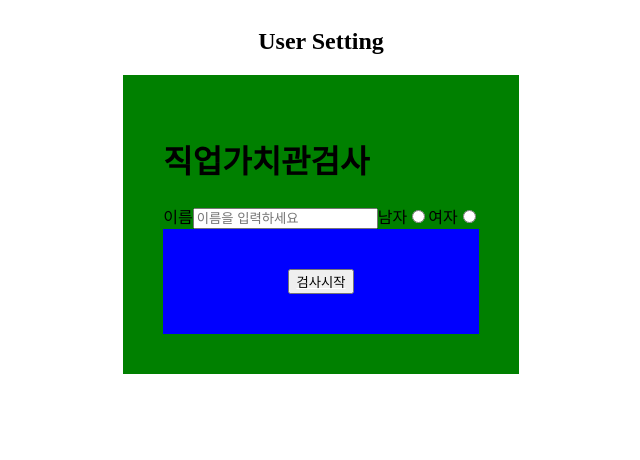
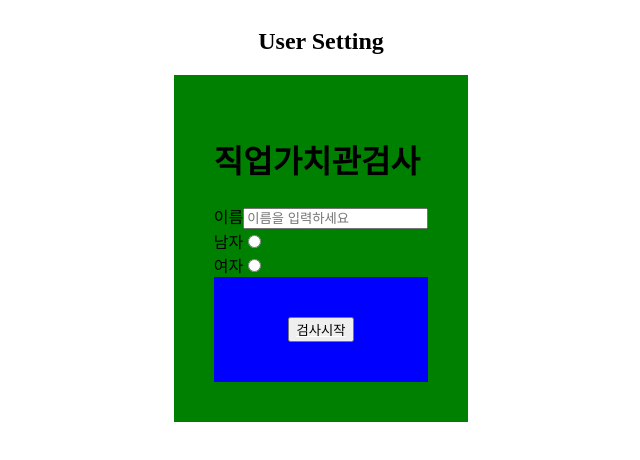
Before and after one commit to Grapefruitgreentealoe/eliceproject, a React (Create React App) app: page / in a window 1280 px wide. Shown: the top 460 px of the page, without its empty margins (319-959 px from the left). Built offline with nearby package versions, Linux system fonts and the light colour scheme.

Commit message:
add RadioInput and modify InputUser

```diff
--- a/src/components/InputUser.jsx
+++ b/src/components/InputUser.jsx
@@ -1,6 +1,7 @@
 import React, { useState } from "react";
 import { Link } from "react-router-dom";
 import "./page-layout.css"
+import RadioInput from "./RadioInput";
 function InputUser() {
   const [username, setName] = useState("");
   const [state, setState] = useState("");
@@ -24,22 +25,12 @@ function InputUser() {
         onChange={onChange}
         value={username}
       />
-      <label>남자</label>
-      <input
-        type="radio"
-        defaultChecked={"1" === state}
-        value="1"
-        name="questionNumber1"
-        onClick={handleChange}
-      />
-      <label>여자</label>
-      <input
-        type="radio"
-        defaultChecked={"2" === state}
-        value="2"
-        name="questionNumber1"
-        onClick={handleChange}
-      />
+
+      <RadioInput values={
+    [{label:"남자", num:"1"},{label:"여자",num:"2"}]}
+    name="questionNumber1" onClick={handleChange}
+
+/>
       <Link
         to={state && username ? "/example" : "/"}
         style={{ color: "white" }}
--- /dev/null
+++ b/src/components/RadioInput.jsx
@@ -0,0 +1,18 @@
+
+import React from "react";
+
+export default function RadioInput({onClick,label,name,values,state}){
+    return(
+        <div>
+            {
+                values.map((value)=>
+                (
+                    <div key={value.num}>
+                        {value.label}
+                        <input name={name} defaultChecked={value.num === state} onClick = {onClick} type="radio" value={value.num}/>
+                    </div>
+                ))
+            }
+        </div>
+    )
+}
--- a/src/page/TestSample.jsx
+++ b/src/page/TestSample.jsx
@@ -4,13 +4,16 @@ import PageLayout from "../components/PageLayout";
 
 
 export default function TestExample(){
-    return(
+
+       return (
     <PageLayout title="검사예시">
       <div className="question-box">
+        두개 가치 중에 자신에게 더 중요한 가치를 선택하세요.
       </div>
+
       <div>
-                <Link to="/progress"><button>검사시작</button></Link>
+        <Link to="/progress">검사시작</Link>
       </div>
     </PageLayout>
-    )
+  );
 }
```
Lines whose indentation alone changed are shown as unchanged.
